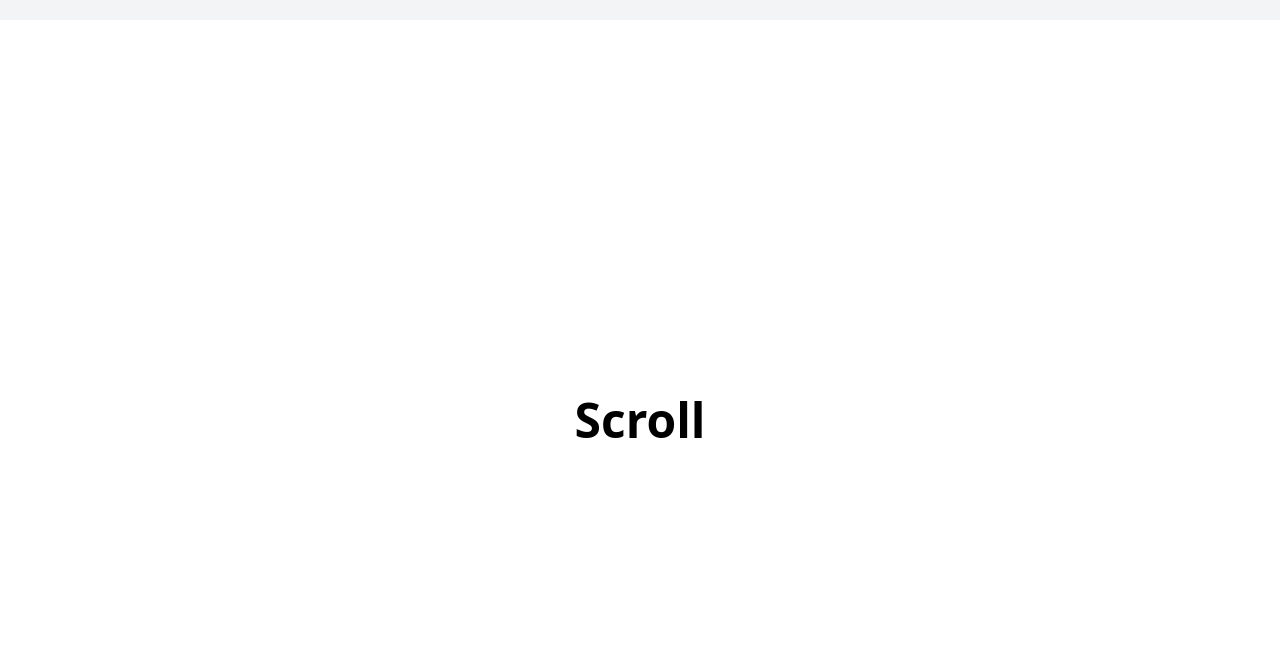
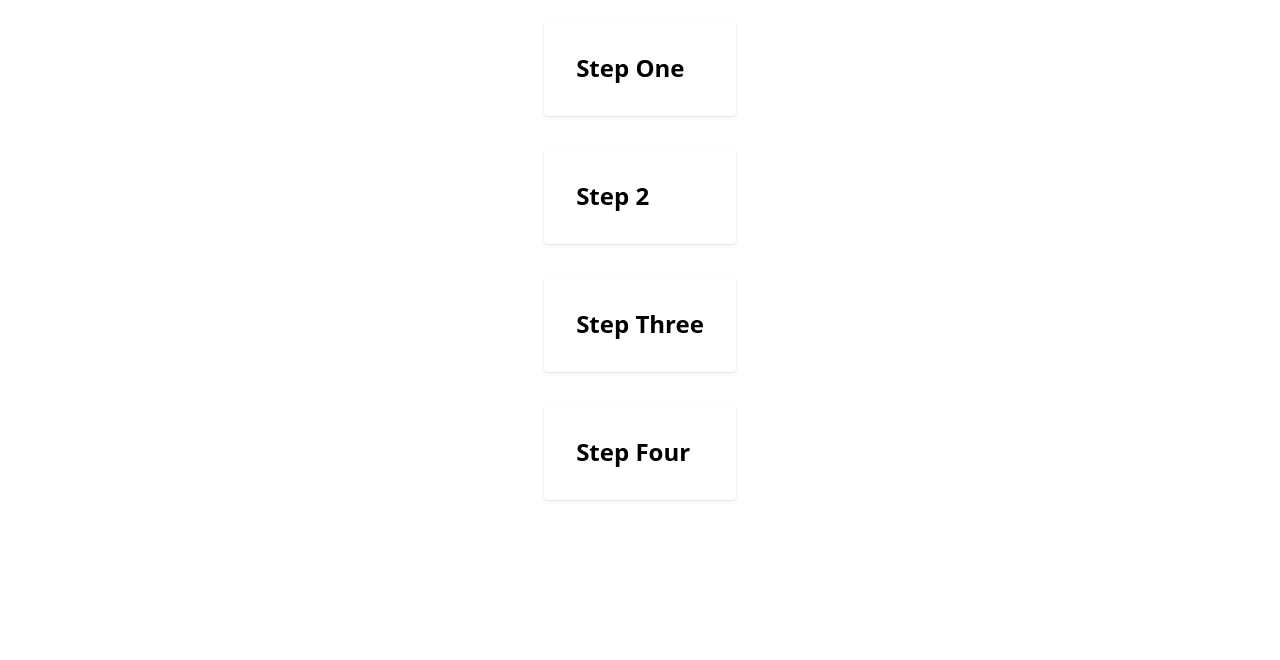
Before and after one commit to MOTANAFI/gsap, a React (Vite) app: page / in a window 1280 px wide. Shown: the part 140-800 px from the top of the page. Built offline with nearby package versions, Linux system fonts and the light colour scheme.

Commit message:
sequential scroll animation

```diff
--- a/src/App.tsx
+++ b/src/App.tsx
@@ -6,7 +6,9 @@
 // import GsapClickBox from "./components/GsapClickBox"
 // import GsapChallenge from "./components/GsapChallenge"
 
-import ScrollRevealSections from "./components/ScrollRevealSections"
+import SequentialScrollAnimation from "./components/SequentialScrollAnimation"
+
+// import ScrollRevealSections from "./components/ScrollRevealSections"
 
 // import HorizontalScrollWithNav from "./components/HorizontalScrollWithNav"
 
@@ -95,7 +97,8 @@ function App() {
   {/* <HorizontalScrollWithTextFade /> */}
   {/* <HorizontalScrollCustomPanels /> */}
   {/* < HorizontalScrollWithNav /> */}
-  <ScrollRevealSections />
+  {/* <ScrollRevealSections /> */}
+  <SequentialScrollAnimation />
 
 
     </>
--- /dev/null
+++ b/src/components/SequentialScrollAnimation.tsx
@@ -0,0 +1,61 @@
+
+import gsap from "gsap";
+import { ScrollTrigger } from "gsap/ScrollTrigger";
+import { useEffect, useRef } from "react";
+
+gsap.registerPlugin(ScrollTrigger);
+
+function SequentialScrollAnimation() {
+    const containerRef = useRef<HTMLDivElement | null>(null)
+    const itemsRef = useRef<HTMLDivElement[]>([])
+
+    useEffect(() => {
+        const ctx = gsap.context(() => {
+            itemsRef.current.forEach((item) => {
+
+                gsap.fromTo(item,
+                    {
+                        opacity:0,
+                        y:50
+                    },
+                    {
+                        opacity:1,
+                        y:0,
+                        // stagger:0.2,
+                        duration:1,
+                        ease: "power2.out",
+                        scrollTrigger: {
+                            trigger: item,
+                            start: "top 80%",
+                            end: "top 50%",
+                            toggleActions: "play none none reverse"
+                        }
+                    })
+                    }
+                )
+
+        },containerRef)
+        return () => ctx.revert()
+
+    },[])
+
+    const setItemRef = (i:number) => (el: HTMLDivElement) => {
+        if(el) itemsRef.current[i] = el;
+
+    }
+  return (
+    <div className="min-h-screen bg-gray flex items-center justify-center px-4">
+        <div ref={containerRef} className="max-w-3xl space-y-8">
+            {["Step One", "Step 2", "Step Three", "Step Four"].map((text, i) => (
+                <div
+                key={i}
+                ref={setItemRef(i)}
+                 className="p-8 bg-white rounded shadow text-2xl font-semibold opacity-0"
+                >{text}</div>
+            ))}
+        </div>
+    </div>
+  )
+}
+
+export default SequentialScrollAnimation
```
